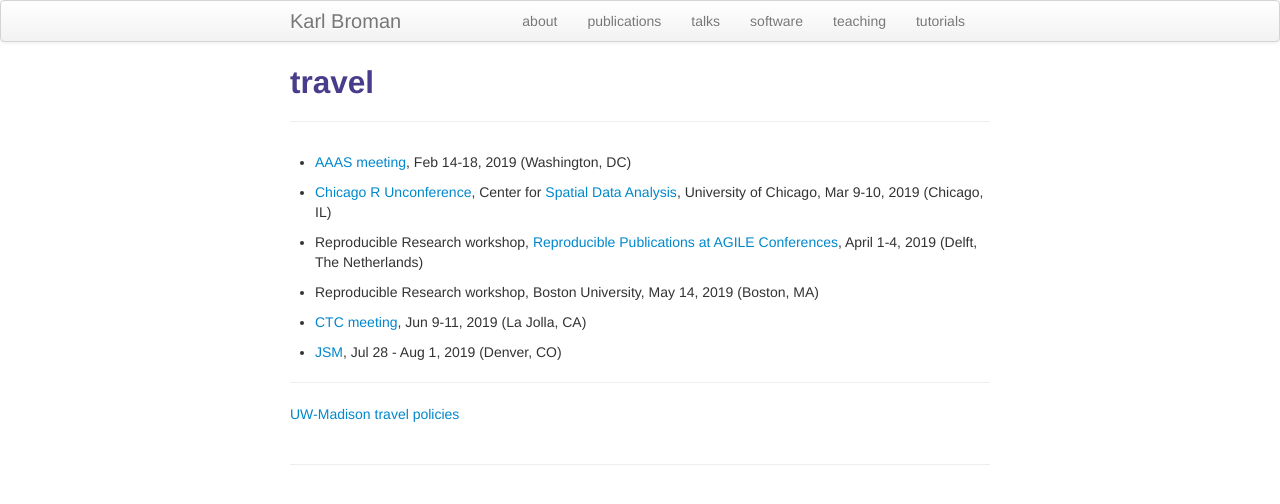
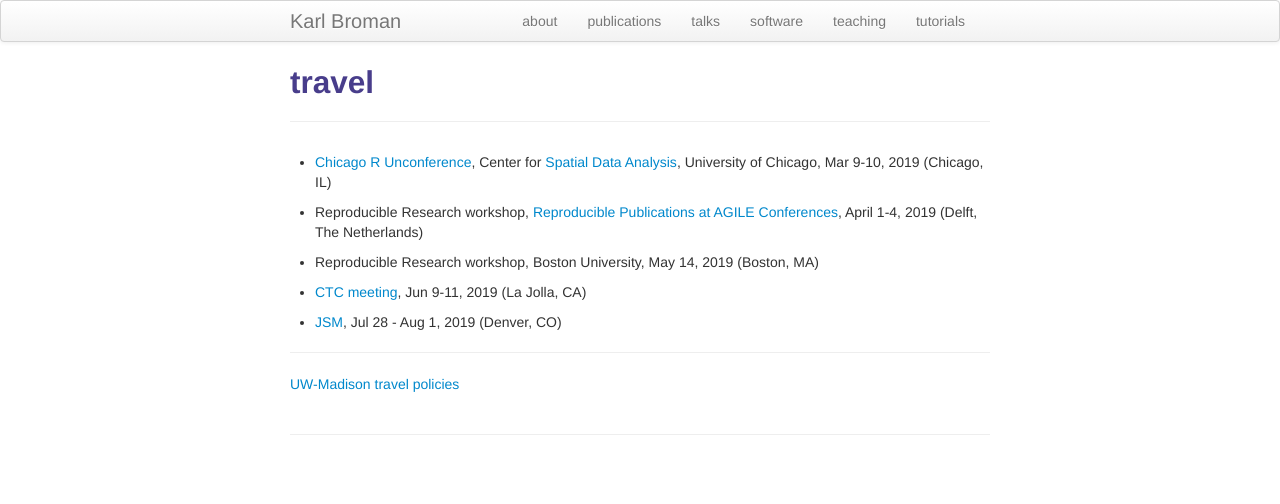
Before and after one commit to kbroman/kbroman.github.io, a Jekyll site: the page built from pages/travel.md, in a window 1280 px wide. Shown: the top 504 px of the page. Built offline with Jekyll 4.4.1, drawn with Linux system fonts in a browser that asks for light colours.

Commit message:
pages/travel: remove AAAS

```diff
--- a/pages/travel.md
+++ b/pages/travel.md
@@ -324,9 +324,9 @@ title: travel
 
 - [rstudio::conf](https://www.rstudio.com/conference/), Jan 15-18, 2019 (Austin, Texas)
 
+- [AAAS meeting](http://meetings.aaas.org), Feb 14-18, 2019 (Washington, DC)
+
 -->
-
-- [AAAS meeting](http://meetings.aaas.org), Feb 14-18, 2019 (Washington, DC)
 
 - [Chicago R Unconference](https://chirunconf.github.io/), Center for
   [Spatial Data Analysis](https://spatial.uchicago.edu), University of
```
